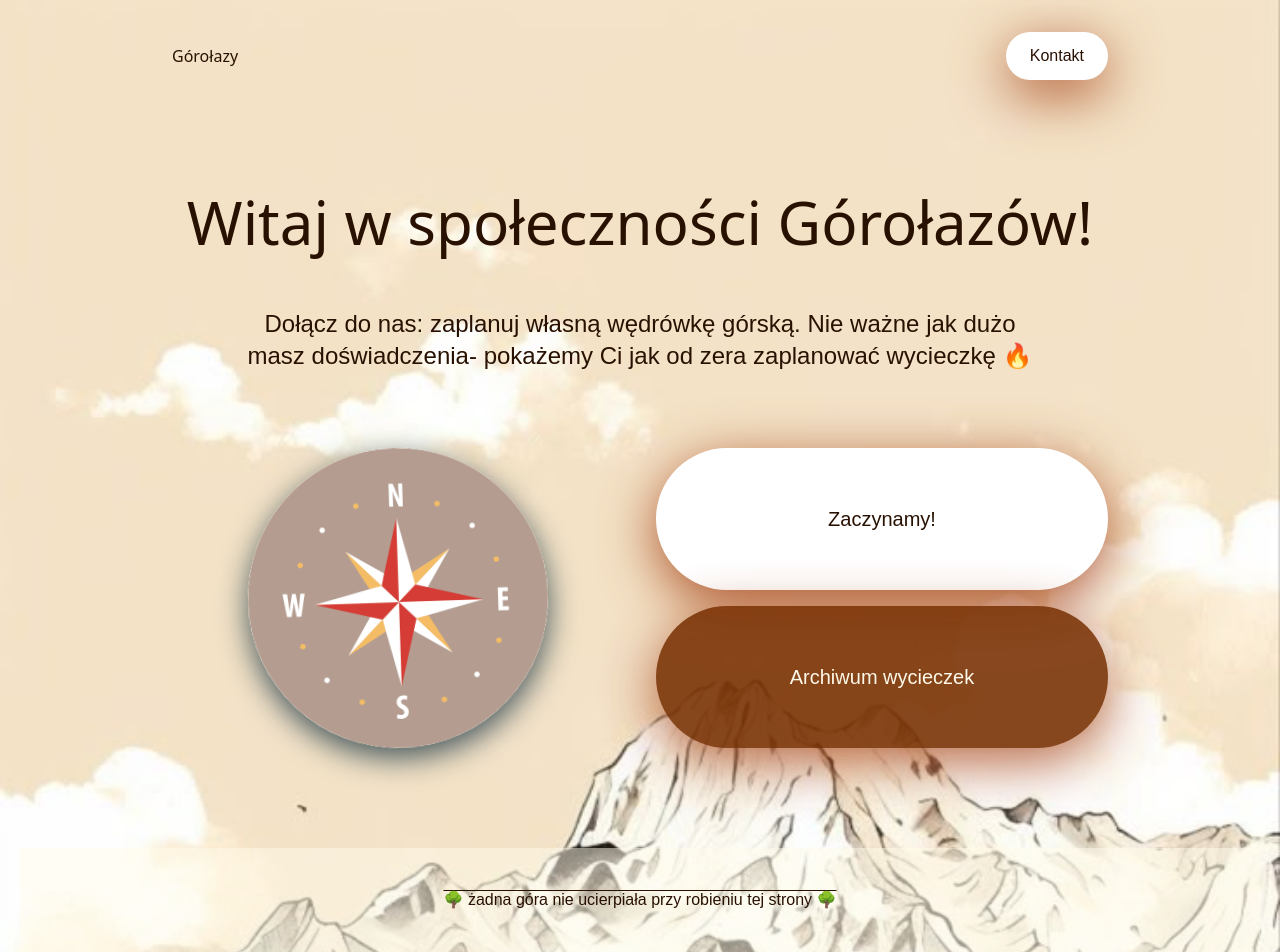
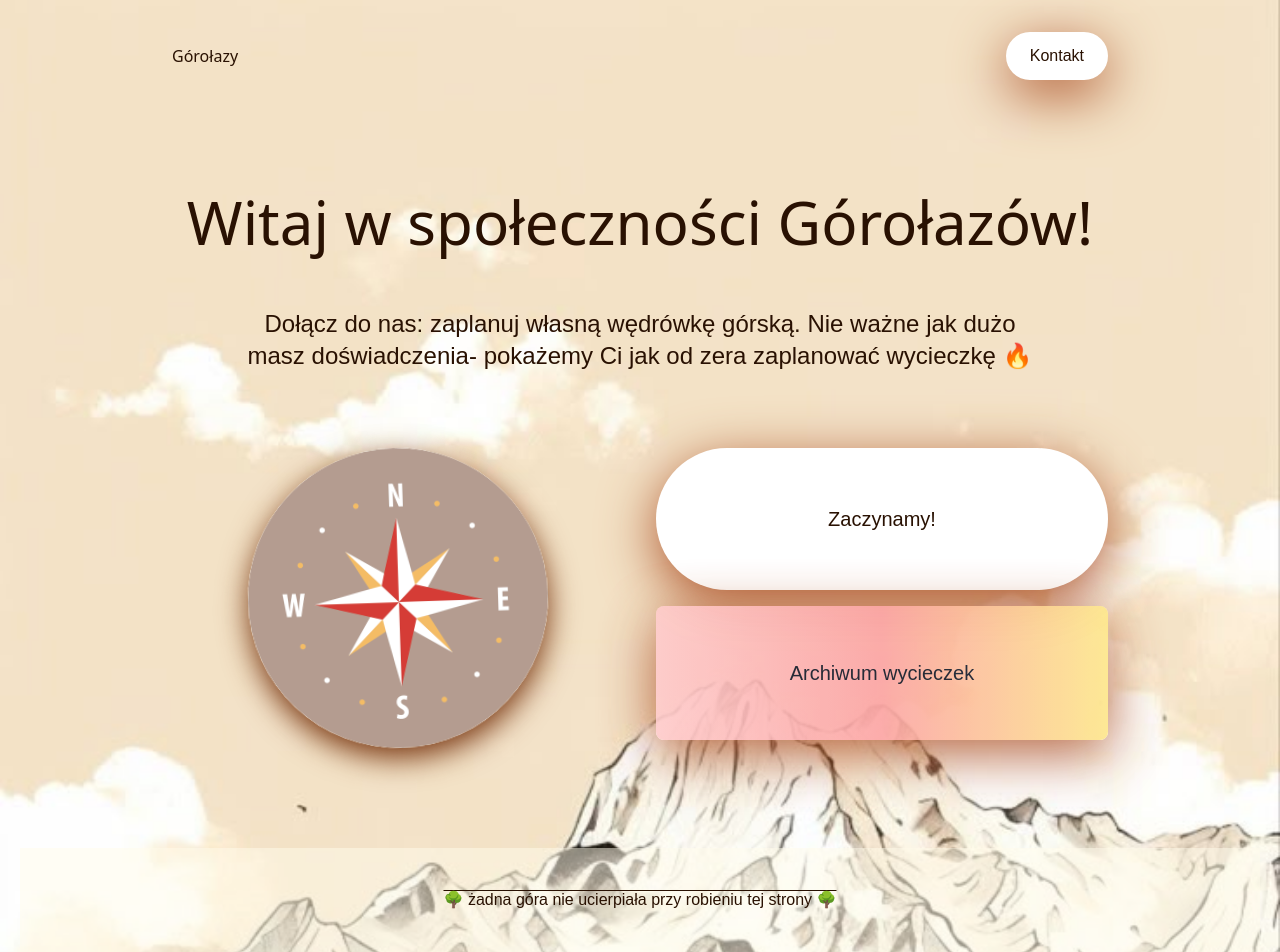
Before and after one commit to kama-pa-go/KGprojects, a Jekyll site: the page index.html, which Jekyll copies as it is, in a window 1280 px wide and 952 px high. Built offline with Jekyll 4.4.1, drawn with Linux system fonts in a browser that asks for light colours; some web fonts are replaced.

Commit message:
Update index.html

```diff
--- a/index.html
+++ b/index.html
@@ -31,12 +31,40 @@
       font-family: "Press Start 2P", system-ui;
     }
 
+.red-yellow-button {
+    color: #111827; /* text-gray-900 */
+    background-image: linear-gradient(to right, #fecaca, #fca5a5, #fde68a); /* from-red-200 via-red-300 to-yellow-200 */
+    font-weight: 500; /* font-medium */
+    border-radius: 0.5rem; /* rounded-lg */
+    font-size: 0.875rem; /* text-sm */
+    line-height: 1.25rem;
+    padding: 0.625rem 1.25rem; /* px-5 py-2.5 */
+    margin-right: 0.5rem; /* me-2 */
+    margin-bottom: 0.5rem; /* mb-2 */
+    text-align: center; /* text-center */
+    border: none;
+    cursor: pointer;
+}
+
+.red-yellow-button:hover {
+    background-image: linear-gradient(to bottom left, #fecaca, #fca5a5, #fde68a); /* hover:bg-gradient-to-bl */
+}
+
+.red-yellow-button:focus {
+    outline: none; /* focus:outline-none */
+    box-shadow: 0 0 0 4px rgba(248, 113, 113, 0.5); /* focus:ring-4 focus:ring-red-100 */
+}
+
+.dark .red-yellow-button:focus {
+    box-shadow: 0 0 0 4px rgba(248, 113, 113, 0.7); /* dark:focus:ring-red-400 */
+}
+
     .orangeShadow {
       box-shadow: 0px 14px 55px rgb(173, 83, 42);
     }
 
     .paleShadow {
-      box-shadow: 0px 10px 30px rgb(68, 86, 92);
+      box-shadow: 0px 10px 30px #78350f;
     }
 
     .lightShadow {
@@ -105,7 +133,7 @@
           <p class=" text-base sm:text-lg md:text-xl">Zaczynamy!</p>
         </button>
 
-  <button class="text-amber-50 w-full px-6 lightShadow py-3 sm:px-10 dm:px-15 sm:py-4 cursor-pointer rounded-full bg-amber-900 opacity-90 orangeShadow font-medium"
+  <button class="text-amber-50 w-full px-6 red-yellow-button py-3 sm:px-10 dm:px-15 sm:py-4 cursor-pointer rounded-full opacity-90 orangeShadow font-medium"
           onclick="window.location.href='https://kama-pa-go.github.io/KGprojects/galeria.html'">
           <p class="text-base sm:text-lg md:text-xl">Archiwum wycieczek</p>
         </button>
```
